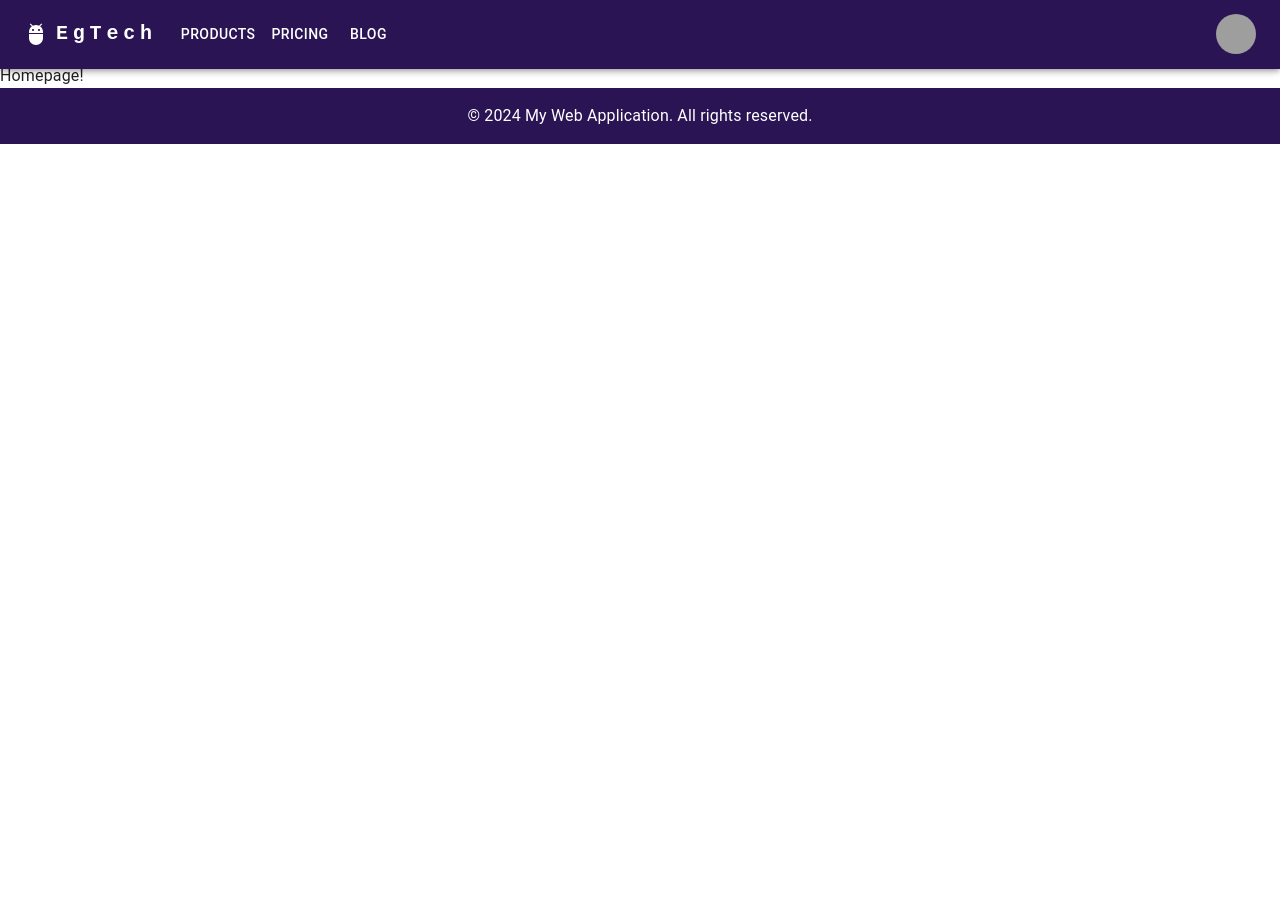
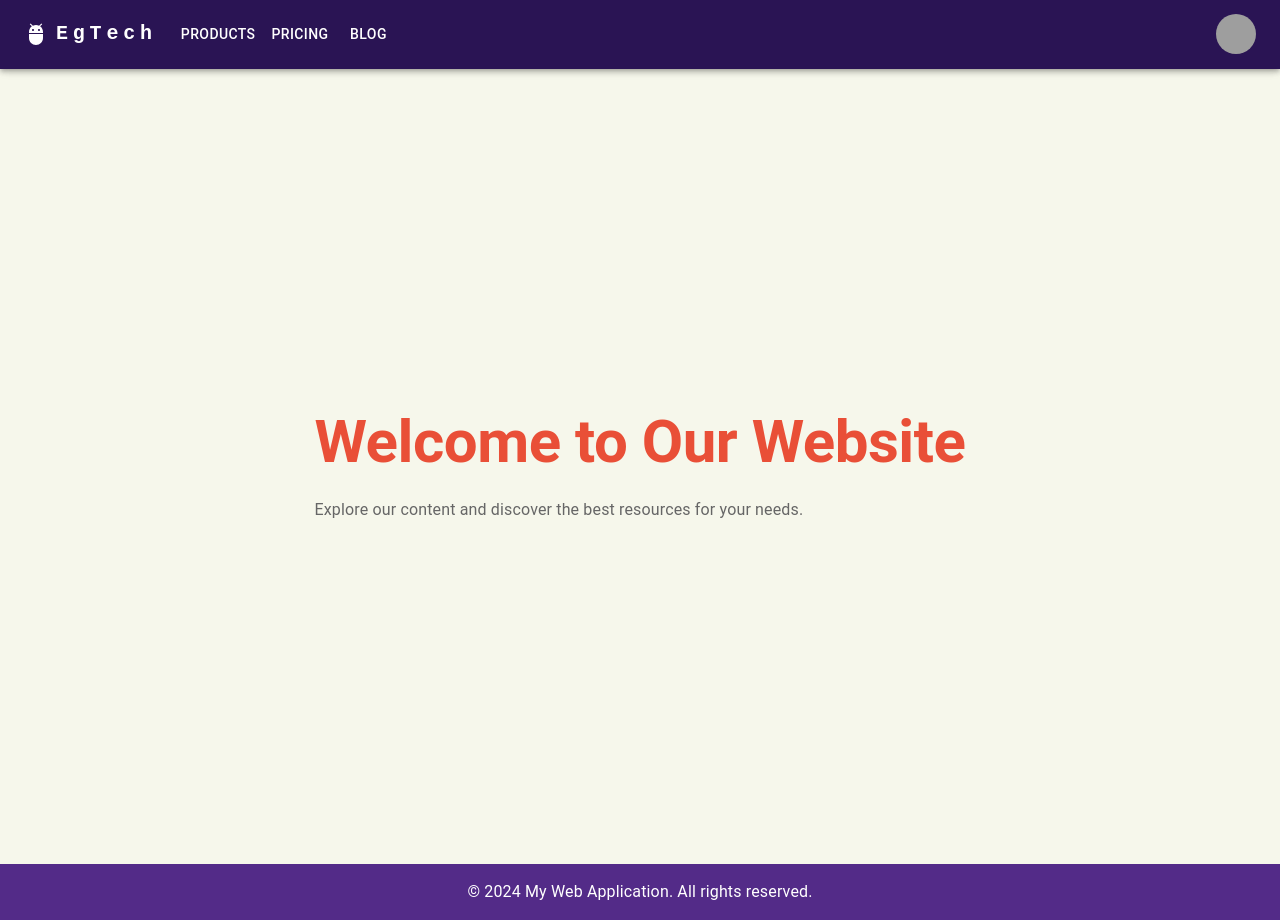
Before and after one commit to EgTechConsult/egytech, a Next.js app: page / in a window 1280 px wide. Before the commit the page ends 800 px from the top, so only its background shows below. Built offline with nearby package versions, Linux system fonts and the light colour scheme; grey boxes are pictures that could not be loaded.

Commit message:
Set Material UI as the main components library and use theme

```diff
--- a/app/layout.tsx
+++ b/app/layout.tsx
@@ -1,7 +1,7 @@
 import { JetBrains_Mono } from "next/font/google";
 import { ReactNode } from "react";
 import { ThemeProvider } from "@mui/material/styles";
-import { CssBaseline } from "@mui/material";
+import { CssBaseline, Toolbar } from "@mui/material";
 import theme from "../styles/theme";
 import "./globals.css";
 import { Box } from "@mui/material";
@@ -27,6 +27,7 @@ export default function RootLayout({
         <ThemeProvider theme={theme}>
           <CssBaseline />
           <ResponsiveAppBar />
+          <Toolbar></Toolbar>
           <Box component="main" sx={mainContentStyles}>
             {children}
           </Box>
--- a/app/page.tsx
+++ b/app/page.tsx
@@ -1,5 +1,11 @@
 import Image from "next/image";
+import { Container } from "postcss";
+import HomePage from "../components/HomePage";
 
 export default function Home() {
-  return <main>Homepage!</main>;
+  return (
+    <main>
+      <HomePage />
+    </main>
+  );
 }
--- /dev/null
+++ b/components/HomePage.tsx
@@ -0,0 +1,31 @@
+"use client";
+
+import React from "react";
+import { useTheme } from "@emotion/react";
+import { Box, Container, Typography } from "@mui/material";
+import {
+  homePageTitleStyle,
+  homePageDescriptionStyle,
+  homePageContainerStyle,
+} from "../styles/HomePageStyle";
+
+const HomePage: React.FC = () => {
+  const theme = useTheme();
+
+  return (
+    <Container sx={homePageContainerStyle} maxWidth={false}>
+      <Box>
+        <Box>
+          <Typography variant="h2" sx={homePageTitleStyle}>
+            Welcome to Our Website
+          </Typography>
+          <Typography variant="body1" sx={homePageDescriptionStyle}>
+            Explore our content and discover the best resources for your needs.
+          </Typography>
+        </Box>
+      </Box>
+    </Container>
+  );
+};
+
+export default HomePage;
--- /dev/null
+++ b/styles/HomePageStyle.tsx
@@ -0,0 +1,26 @@
+import { SxProps, Theme } from "@mui/material/styles";
+
+export const homePageContainerStyle: SxProps<Theme> = {
+  display: "flex",
+  justifyContent: "center",
+  alignItems: "center",
+  height: "100vh",
+  maxWidth: "100%",
+  backgroundColor: (theme) => theme.palette.secondary.light, // Set the background color
+};
+
+export const homePageTitleStyle: SxProps<Theme> = {
+  fontWeight: "bold",
+  color: (theme) => theme.typography.h2,
+  marginBottom: "20px",
+  textAlign: "center",
+  "@media (max-width: 600px)": {
+    fontSize: "2rem",
+  },
+};
+
+export const homePageDescriptionStyle: SxProps<Theme> = {
+  fontSize: (theme) => theme.typography.body1.fontSize,
+  color: "#666",
+  textAlign: "left",
+};
--- a/styles/layoutStyles.tsx
+++ b/styles/layoutStyles.tsx
@@ -2,7 +2,6 @@ import { SxProps, Theme } from "@mui/material";
 
 // Define styles for the main content area
 export const mainContentStyles: SxProps<Theme> = {
-  pt: 8, // Padding top to account for the AppBar height
   display: "flex",
   flexDirection: "column",
 };
@@ -13,6 +12,6 @@ export const footerStyles: SxProps<Theme> = {
   py: 2,
   textAlign: "center",
   mt: "auto",
-  backgroundColor: (theme) => theme.palette.primary.main,
+  backgroundColor: (theme) => theme.palette.secondary.main,
   color: "white",
 };
--- a/styles/theme.tsx
+++ b/styles/theme.tsx
@@ -3,18 +3,24 @@
 import { createTheme } from "@mui/material/styles";
 
 const theme = createTheme({
+  // Colors
   palette: {
     primary: {
       main: "#2A1454", // Customize your primary color
+      light: "#211454",
     },
     secondary: {
       main: "#532B88", // Customize your secondary color
+      light: "#f6f7eb",
     },
   },
   typography: {
     h1: {
       fontSize: "2rem",
       fontWeight: "bold",
+    },
+    h2: {
+      color: "#e94f37",
     },
     body1: {
       fontSize: "1rem",
```
Also changed, not shown: components/Services.tsx (added).
